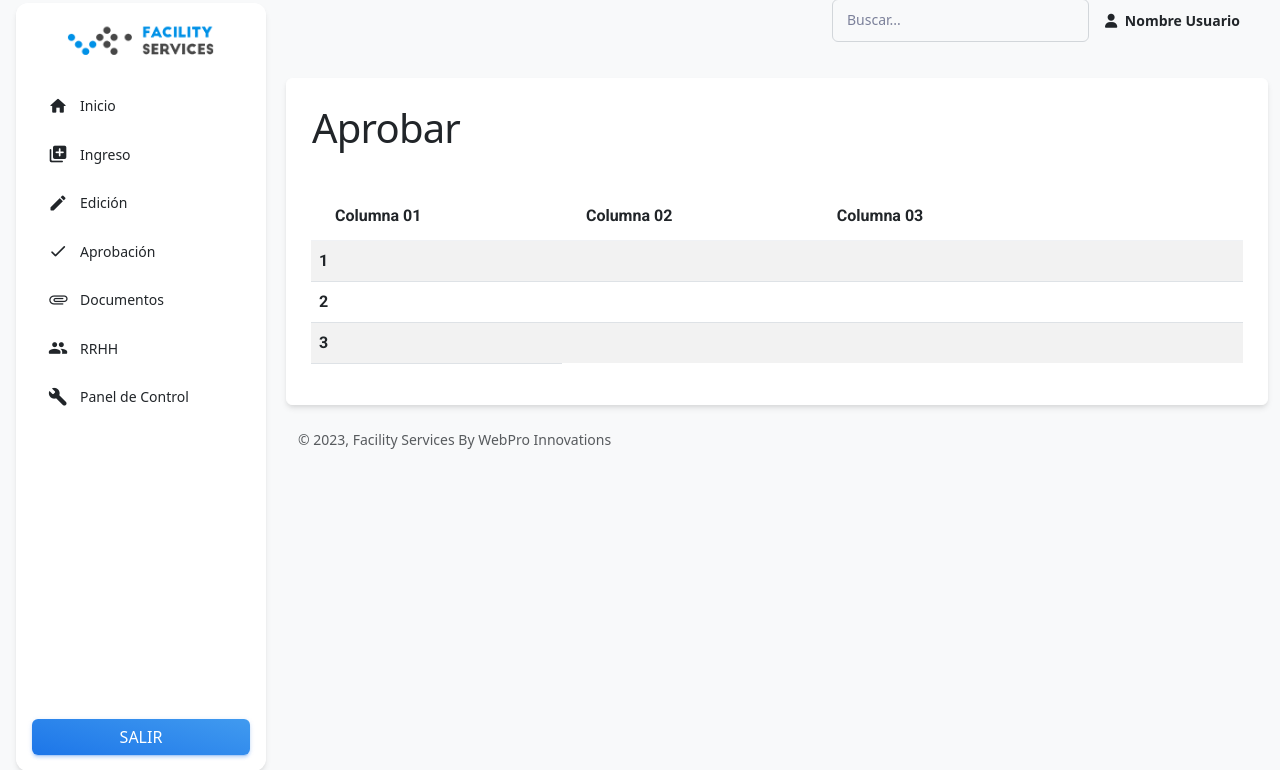
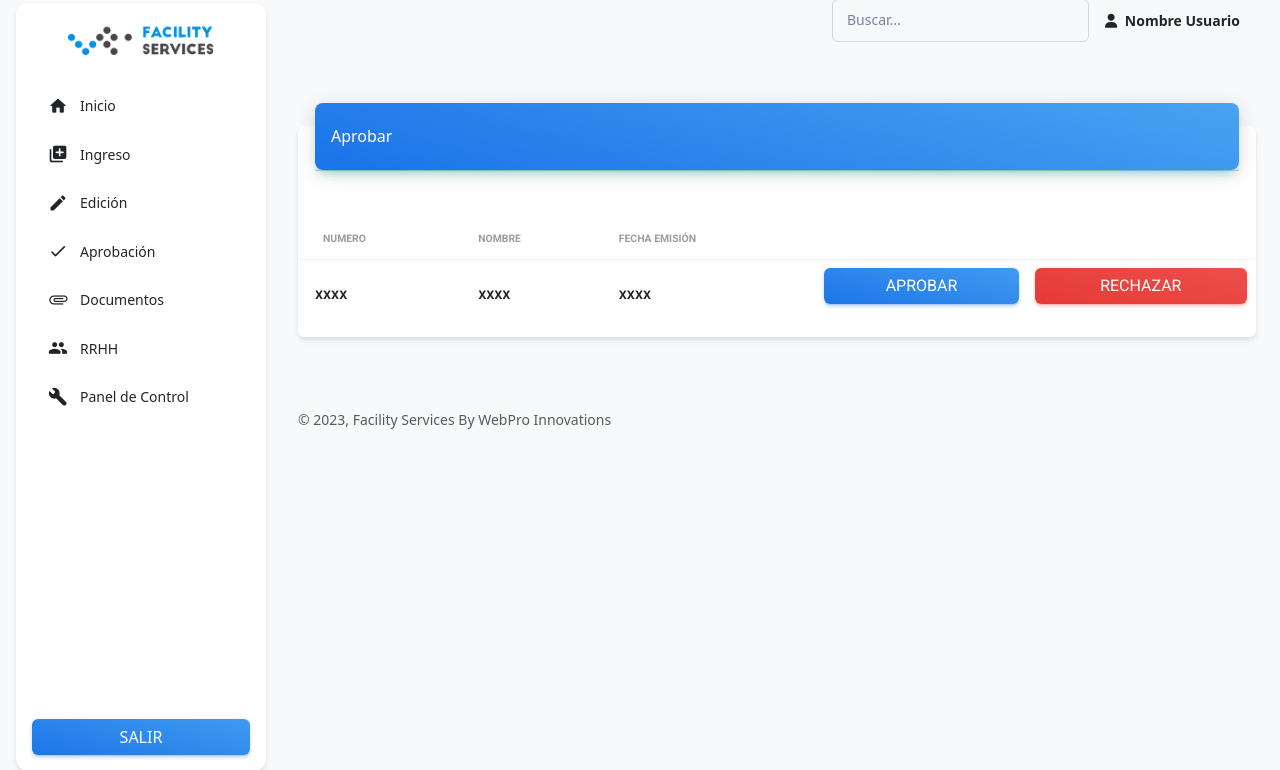
Before and after one commit to kamikaizer/lyr-facilityservices, a Python web app: template templates/aprobar.html in a window 1280 px wide. Shown: the part 13-783 px from the top of the page. Run offline with Jinja, Linux system fonts and the light colour scheme; the template is opened without the code that fills it, so the values that code supplies are empty; some libraries are stand-ins or nearby versions.

Commit message:
cambios
En aprobar, panel y documentos

```diff
--- a/templates/aprobar.html
+++ b/templates/aprobar.html
@@ -6,48 +6,65 @@
         <p>{{ error }}</p>
     {% endif %}
 
-<div class="card border-white">
-    <div class="card-title">
-        <h1>Aprobar</h1>
+    <div class="container-fluid py-4">
+      <div class="row">
+        <div class="col-12">
+          <div class="card my-4 border-white">
+            <div class="card-header p-0 position-relative mt-n4 mx-3 z-index-2">
+              <div class="bg-gradient-info shadow-info border-radius-lg pt-4 pb-3">
+                <h6 class="text-white text-capitalize ps-3">Aprobar</h6>
               </div>
-    <div class="card-body">
+            </div>
 
-    <table class="table table-striped">
+            <br>
+
+            <div class="card-body px-0 pb-2">
+              <div class="table-responsive p-0">
+                <table class="table align-items-center mb-0">
                   <thead>
                     <tr>
-            <th scope="col">Columna 01</th>
-            <th scope="col">Columna 02</th>
-            <th scope="col">Columna 03</th>
-            <th scope="col"></th>
-            <th scope="col"></th>
+                      <th class="text-uppercase text-secondary text-xxs font-weight-bolder opacity-7">Numero</th>
+                      <th class="text-uppercase text-secondary text-xxs font-weight-bolder opacity-7 ps-2">Nombre</th>
+                      <th class="text-uppercase text-secondary text-xxs font-weight-bolder opacity-7 ps-2">Fecha Emisión</th>
+                      <th></th>
+                      <th></th>
+
                     </tr>
                   </thead>
                   <tbody>
                     <tr>
-            <th scope="row">1</th>
-            <td></td>
-            <td></td>
-            <td></td>
-            <td></td>
-          </tr>
-          <tr>
-            <th scope="row">2</th>
-            <td></td>
-            <td></td>
-            <td></td>
-            <td></td>
-          </tr>
-          <tr>
-            <th scope="row">3</th>
-            <td></td>
-            <td></td>
-            <td></td>
-            <td></td>
+                      <td>
+                        <div class="d-flex px-2 py-1">
+                          <div class="d-flex flex-column justify-content-center">
+                            <h6 class="mb-0 text-md">xxxx</h6>
+                          </div>
+                        </div>
+                      </td>
+                      <td>
+                        <h6 class="mb-0 text-md">xxxx</h6>
+                      </td>
+                      <td>
+                          <div class="d-flex flex-column justify-content-center">
+                              <h6 class="mb-0 text-md">xxxx</h6>
+                            </div>
+                      </td>
+                      <td>
+                          <button type="submit" class="btn bg-gradient-info w-100">Aprobar</button>
+                      </td>
+                      <td>
+                        <button type="submit" class="btn bg-gradient-danger w-100">Rechazar</button>
+                    </td>
                     </tr>
                   </tbody>
                 </table>
               </div>
             </div>
+          </div>
+        </div>
+      </div>
+
+
+    </div>
 
 
 {% endblock %}
--- a/templates/documentos.html
+++ b/templates/documentos.html
@@ -47,7 +47,9 @@
                                 <h6 class="mb-0 text-sm">xxxx</h6>
                               </div>
                         </td>
-                        <td>Ver</td>
+                        <td>
+                            <button type="submit" class="btn bg-gradient-info w-100">Ver</button>
+                        </td>
                       </tr>
                     </tbody>
                   </table>
```
Also changed, not shown: templates/panel.html (+12 -9 lines), static/css/material-dashboard.css. Lines whose indentation alone changed are shown as unchanged.
